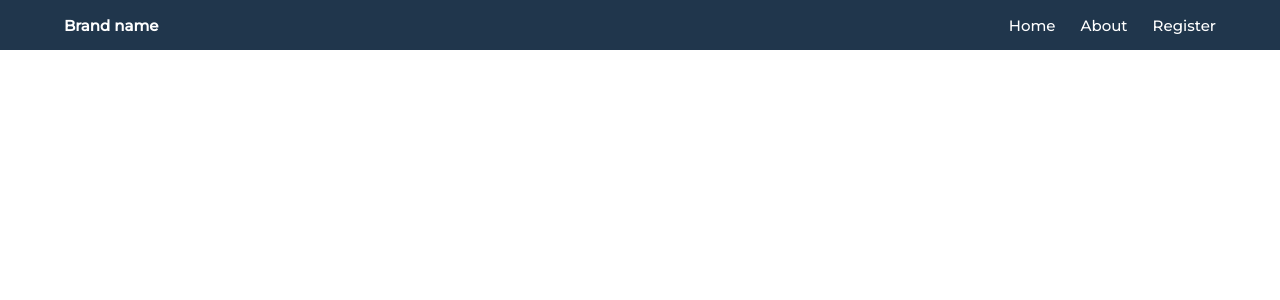
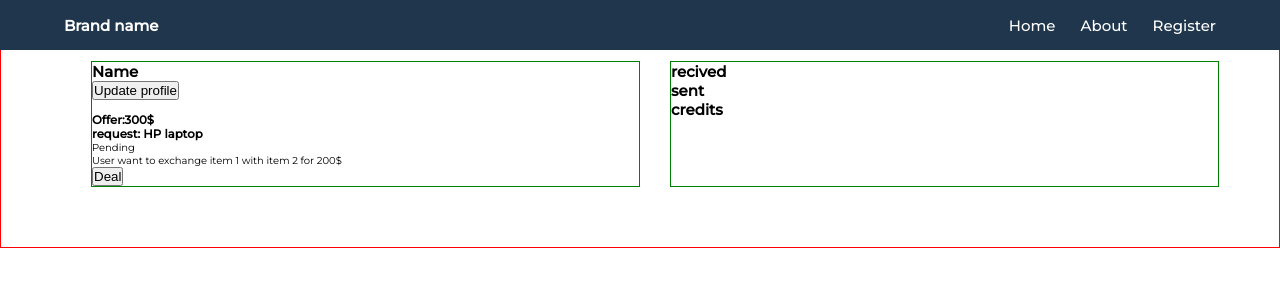
Before and after one commit to mohammadkhalaf/swappy, a Vue app: page /profile in a window 1280 px wide. Shown: the top 300 px of the page. Built offline with nearby package versions, Linux system fonts and the light colour scheme; no server answers; the database is empty; sample sign-in values are in the browser's storage.

Commit message:
create profile page and navigation guard

```diff
--- /dev/null
+++ b/src/pages/ProfilePage.vue
@@ -0,0 +1,44 @@
+<template>
+  <section class="wrapper">
+    <div class="column">
+      <div>
+        <h2>Name</h2>
+        <button>Update profile</button>
+
+        <div class="item">
+          <img src="" alt="" />
+          <h3>Offer:300$</h3>
+          <h3>request: HP laptop</h3>
+          <span>Pending</span>
+          <p>User want to exchange item 1 with item 2 for 200$</p>
+          <button>Deal</button>
+        </div>
+      </div>
+    </div>
+    <div class="column">
+      <div>
+        <h2>recived</h2>
+      </div>
+      <div><h2>sent</h2></div>
+      <div><h2>credits</h2></div>
+    </div>
+  </section>
+</template>
+
+<script>
+export default {};
+</script>
+
+<style scoped>
+.wrapper {
+  border: 1px solid red;
+  padding: 6rem;
+  display: flex;
+  justify-content: space-between;
+}
+.column {
+  border: 1px solid green;
+  flex-basis: 50%;
+  margin-left: 3rem;
+}
+</style>
--- a/src/router.js
+++ b/src/router.js
@@ -2,6 +2,7 @@ import { createWebHistory, createRouter } from 'vue-router';
 import HomePage from './pages/HomePage';
 import AboutPage from './pages/AboutPage';
 import RegisterPage from './pages/RegisterPage';
+import ProfilePage from './pages/ProfilePage';
 import { getAuth } from 'firebase/auth';
 
 const router = createRouter({
@@ -10,16 +11,28 @@ const router = createRouter({
     { path: '/', component: HomePage, name: 'home' },
     { path: '/about', component: AboutPage, name: 'about' },
     {
+      path: '/profile',
+      component: ProfilePage,
+      name: 'about',
+      meta: { onlyAuth: true },
+    },
+    {
       path: '/register',
       component: RegisterPage,
-      name: 'register',
+      name: 'Register',
       meta: { onlyNonAuth: true },
     },
   ],
 });
 router.beforeEach((to, _, next) => {
-  const user = getAuth().currentUser;
-  if (to.meta.onlyNonAuth) {
+  const user = !!getAuth().currentUser;
+  if (to.meta.onlyAuth) {
+    if (user) {
+      next();
+    } else {
+      next({ name: 'Register' });
+    }
+  } else if (to.meta.onlyNonAuth) {
     if (user) {
       next({ name: 'home' });
     } else {
```
